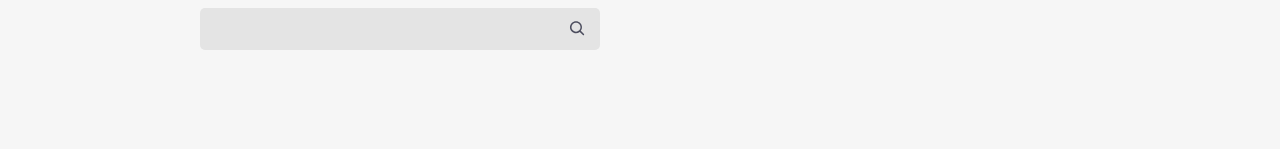
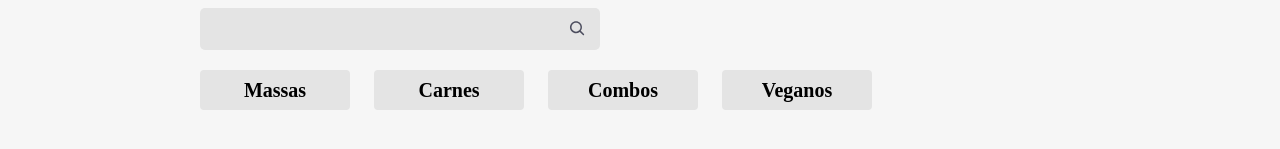
Before and after one commit to TatianePatriota/aluroni, a React (Create React App) app: page / in a window 1280 px wide. Shown: the part 575-724 px from the top of the page. Built offline with nearby package versions, Linux system fonts and the light colour scheme; a web font is replaced by a local one.

Commit message:
adicionando os filtros

```diff
--- a/src/Pages/Cardapio/Cardapio.module.scss
+++ b/src/Pages/Cardapio/Cardapio.module.scss
@@ -56,3 +56,29 @@
     margin-bottom: 30px;
   }
 }
+
+.filtros {
+  display: flex;
+  gap: 24px;
+  flex-wrap: wrap;
+  margin: 20px 0;
+  &__filtro {
+    align-items: center;
+    background-color: $grey;
+    border: none;
+    border-radius: 4px;
+    display: flex;
+    font-size: 1.25rem;
+    font-weight: bold;
+    height: 40px;
+    justify-content: center;
+    width: 150px;
+    &--ativo {
+      background-color: $blue;
+      color: white;
+    }
+    &:hover {
+      cursor: pointer;
+    }
+  }
+}
--- /dev/null
+++ b/src/Pages/Cardapio/Filtros/Filtros.module.scss
@@ -0,0 +1,27 @@
+@import "styles/variaveis";
+
+.filtros {
+  display: flex;
+  gap: 24px;
+  flex-wrap: wrap;
+  margin: 20px 0;
+  &__filtro {
+    align-items: center;
+    background-color: $grey;
+    border: none;
+    border-radius: 4px;
+    display: flex;
+    font-size: 1.25rem;
+    font-weight: bold;
+    height: 40px;
+    justify-content: center;
+    width: 150px;
+    &--ativo {
+      background-color: $blue;
+      color: white;
+    }
+    &:hover {
+      cursor: pointer;
+    }
+  }
+}
--- /dev/null
+++ b/src/Pages/Cardapio/Filtros/filtros.json
@@ -0,0 +1,18 @@
+[
+  {
+    "label": "Massas",
+    "id": 1
+  },
+  {
+    "label": "Carnes",
+    "id": 2
+  },
+  {
+    "label": "Combos",
+    "id": 3
+  },
+  {
+    "label": "Veganos",
+    "id": 4
+  }
+]
--- /dev/null
+++ b/src/Pages/Cardapio/Filtros/index.tsx
@@ -0,0 +1,20 @@
+import filtros from "./filtros.json";
+import styles from "./Filtros.module.scss"
+
+type IOpcao = typeof filtros[0];
+
+export default function Filtros() {
+  function selecionarFiltro(opcao: IOpcao) {
+
+  }
+
+  return (
+    <div className={styles.filtros}>
+      {filtros.map((opcao) => (
+        <button className={styles.filtros__filtro} key={opcao.id} onClick={() => selecionarFiltro(opcao)}>
+          {opcao.label}
+        </button>
+      ))}
+    </div>
+  );
+}
--- a/src/Pages/Cardapio/index.tsx
+++ b/src/Pages/Cardapio/index.tsx
@@ -2,6 +2,7 @@
 import { ReactComponent as Logo } from "assets/logo.svg";
 import Buscador from "./Buscador";
 import { useState } from "react";
+import Filtros from "./Filtros";
 
 
 export default function Cardapio() {
@@ -19,6 +20,9 @@
       <section className={styles.cardapio}>
         <h3 className={styles.cardapio__titulo}>Cardápio</h3>
         <Buscador busca={busca} setBusca={setBusca}/>
+        <div className={styles.cardapio__filtros}>
+          <Filtros />
+        </div>
       </section>
     </main>
   )
```
